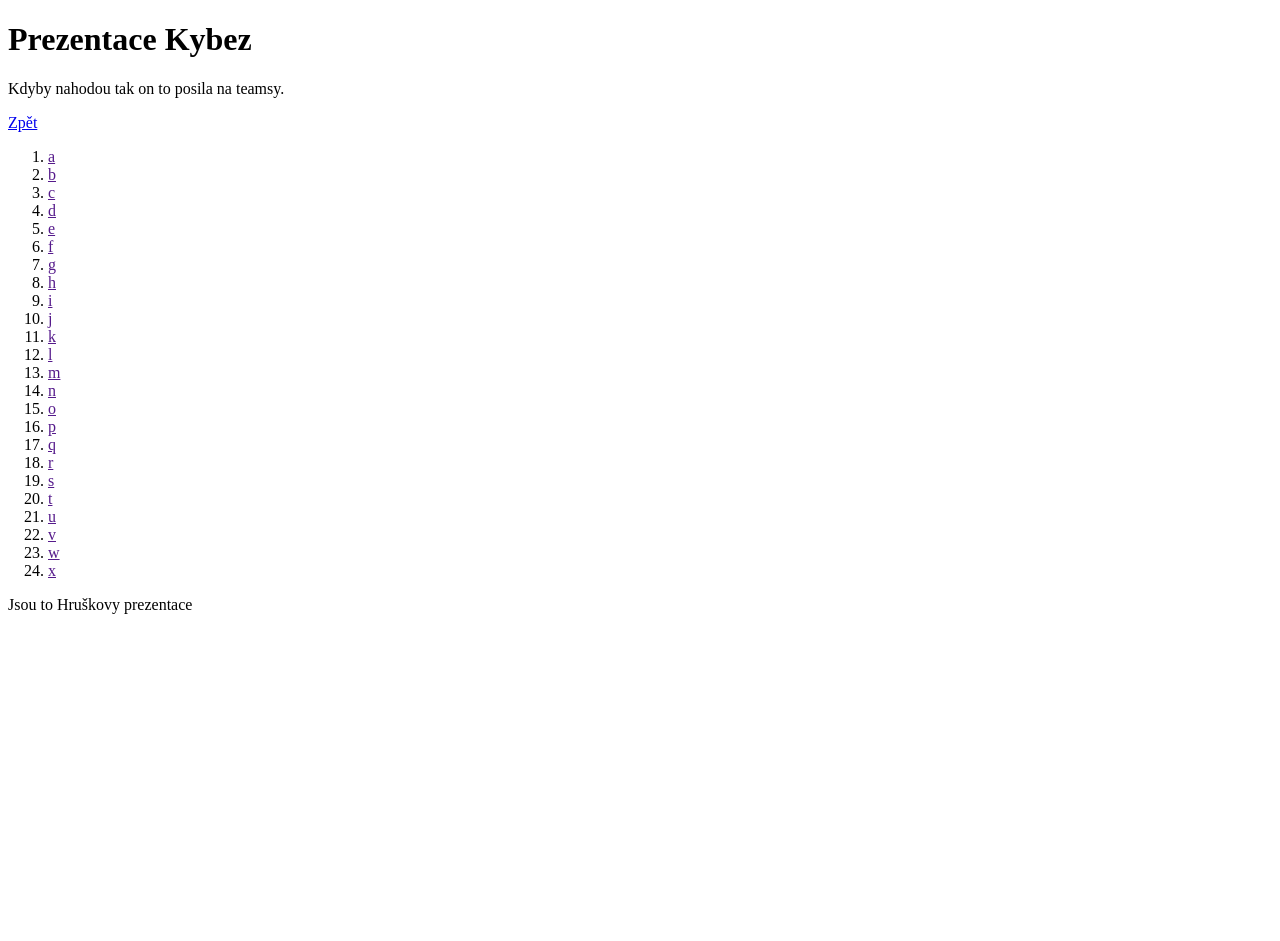
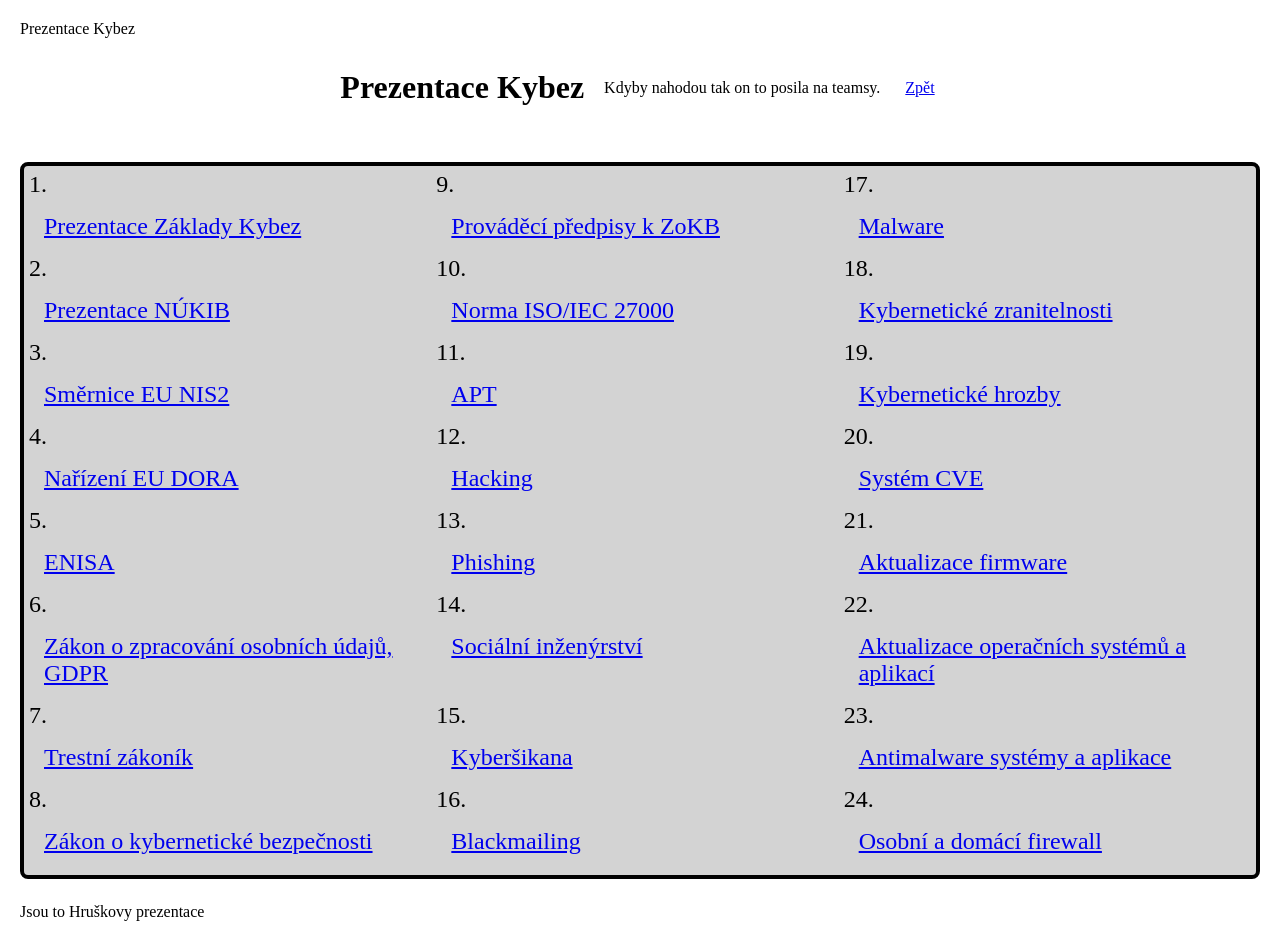
Before and after one commit to Voppik/Pomucka, a website: page kybez.html in a window 1280 px wide. Before the commit the page ends 800 px from the top, so only its background shows below. Drawn offline with Linux system fonts and the light colour scheme.

Commit message:
Add files via upload
pomucka ver2

```diff
--- a/kybez.html
+++ b/kybez.html
@@ -2,7 +2,9 @@
 <html lang="en">
 <head>
     <meta charset="UTF-8">
+    <meta name="viewport" content="width=device-width, initial-scale=1.0"
     <title>Prezentace Kybez</title>
+    <link rel="stylesheet" href="style.css">
 </head>
 <body>
 <header>
@@ -11,32 +13,34 @@
     <a href="index.html">Zpět</a>
 </header>
 <main>
+    <div>
         <ol>
-        <li><a href="">a</a></li>
-        <li><a href="">b</a></li>
-        <li><a href="">c</a></li>
-        <li><a href="">d</a></li>
-        <li><a href="">e</a></li>
-        <li><a href="">f</a></li>
-        <li><a href="">g</a></li>
-        <li><a href="">h</a></li>
-        <li><a href="">i</a></li>
-        <li><a href="">j</a></li>
-        <li><a href="">k</a></li>
-        <li><a href="">l</a></li>
-        <li><a href="">m</a></li>
-        <li><a href="">n</a></li>
-        <li><a href="">o</a></li>
-        <li><a href="">p</a></li>
-        <li><a href="">q</a></li>
-        <li><a href="">r</a></li>
-        <li><a href="">s</a></li>
-        <li><a href="">t</a></li>
-        <li><a href="">u</a></li>
-        <li><a href="">v</a></li>
-        <li><a href="">w</a></li>
-        <li><a href="">x</a></li>
+            <li><a href="https://orgpad.info/s/8IhQludR2mS">Prezentace Základy Kybez</a></li>
+            <li><a href="https://orgpad.info/s/GwRe7ezANxY">Prezentace NÚKIB</a></li>
+            <li><a href="https://orgpad.info/s/4ofz0s9Aj6u">Směrnice EU NIS2</a></li>
+            <li><a href="https://orgpad.info/s/XwxBwwaUwN7">Nařízení EU DORA</a></li>
+            <li><a href="https://orgpad.info/s/m2_Idjqv2Gh">ENISA</a></li>
+            <li><a href="https://orgpad.info/s/Ku8XReRul5Q">Zákon o zpracování osobních údajů, GDPR</a></li>
+            <li><a href="https://orgpad.info/s/HQcYHaIaKF6">Trestní zákoník</a></li>
+            <li><a href="https://orgpad.info/s/aBy05ZC9QcE">Zákon o kybernetické bezpečnosti</a></li>
+            <li><a href="https://orgpad.info/s/FgBh5W3HI_Z">Prováděcí předpisy k ZoKB</a></li>
+            <li><a href="https://orgpad.info/s/V1woI9DBjEA">Norma ISO/IEC 27000</a></li>
+            <li><a href="https://orgpad.info/s/t-KRyrw8Klc">APT</a></li>
+            <li><a href="https://orgpad.info/s/ngOtdl7FcG0">Hacking</a></li>
+            <li><a href="https://orgpad.info/s/grqEmXPoZEy">Phishing</a></li>
+            <li><a href="https://orgpad.info/s/_MjAospvFEo">Sociální inženýrství</a></li>
+            <li><a href="https://orgpad.info/s/yVRqVvDiQCr">Kyberšikana</a></li>
+            <li><a href="https://orgpad.info/s/PS3oHr1fx9y">Blackmailing</a></li>
+            <li><a href="https://orgpad.info/s/yrurKQk9_GT">Malware</a></li>
+            <li><a href="https://orgpad.info/s/TBliRMBc9Z1">Kybernetické zranitelnosti</a></li>
+            <li><a href="https://orgpad.info/s/onymuvvMoRg">Kybernetické hrozby</a></li>
+            <li><a href="https://orgpad.info/s/j6nV9YyQP14">Systém CVE</a></li>
+            <li><a href="https://orgpad.info/s/lE4atJV3yeo">Aktualizace firmware</a></li>
+            <li><a href="https://orgpad.info/s/dKfvwCnAzJ6">Aktualizace operačních systémů a aplikací</a></li>
+            <li><a href="https://orgpad.info/s/m-pxmtE611e">Antimalware systémy a aplikace</a></li>
+            <li><a href="https://orgpad.info/s/DcFkWvNJal_">Osobní a domácí firewall</a></li>
         </ol>
+    <div>
 </main>
 <footer>Jsou to Hruškovy prezentace</footer>
 </body>
--- a/style.css
+++ b/style.css
@@ -1,6 +1,6 @@
 
 body {
-
+    margin: 20px;
 }
 
 a {
@@ -17,8 +17,27 @@ table {
     border-radius: 8px;
 }
 
-tr {
+tr, ol {
     background-color: lightgray;
+}
+
+ol {
+    display: grid;
+    list-style-position: inside;
+    grid-template-columns: repeat(3, 1fr);
+    grid-template-rows: repeat(8, auto);
+    grid-auto-flow: column;
+    border: 4px solid black;
+    font-size: x-large;
+    padding: 5px;
+    border-radius: 8px;
+}
+
+.data-table-dva {
+    grid-auto-flow: column;
+}
+
+main {
 }
 
 td {
@@ -26,5 +45,29 @@ td {
 }
 
 div {
+}
+
+header {
+    display: flex;
+    flex-direction: row;
+    justify-content: center;
     align-items: center;
+    margin: 0;
+    padding: 0;
 }
+
+header h1, p {
+    padding: 10px;
+}
+
+@media (max-width: 768px) {
+    ol {
+        display: flex;
+        list-style-position: inside;
+        flex-direction: column;
+        border: 4px solid black;
+        font-size: x-large;
+        padding: 5px;
+        border-radius: 8px;
+    }
+}
```
Also changed, not shown: index.html (+2 -7 lines). Lines whose indentation alone changed are shown as unchanged.
